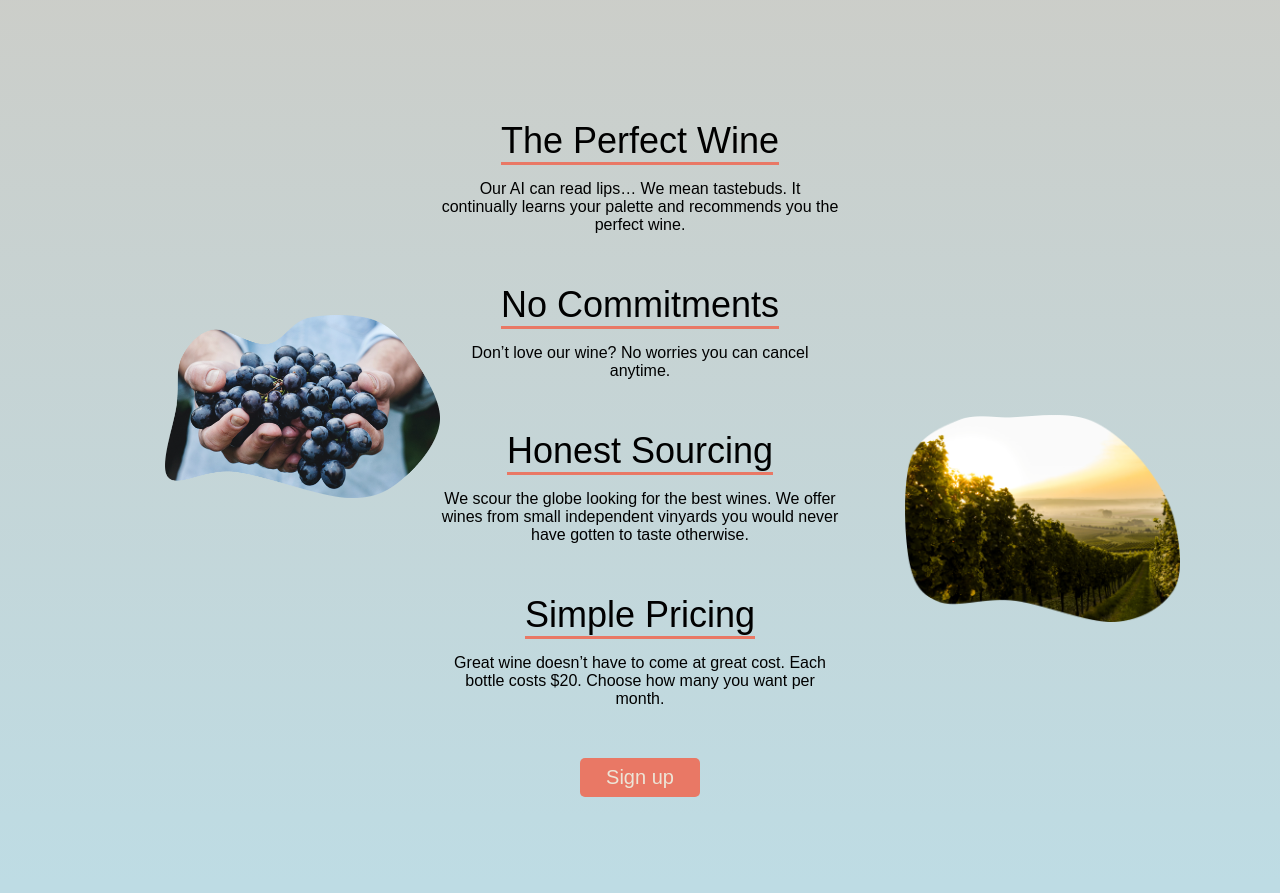
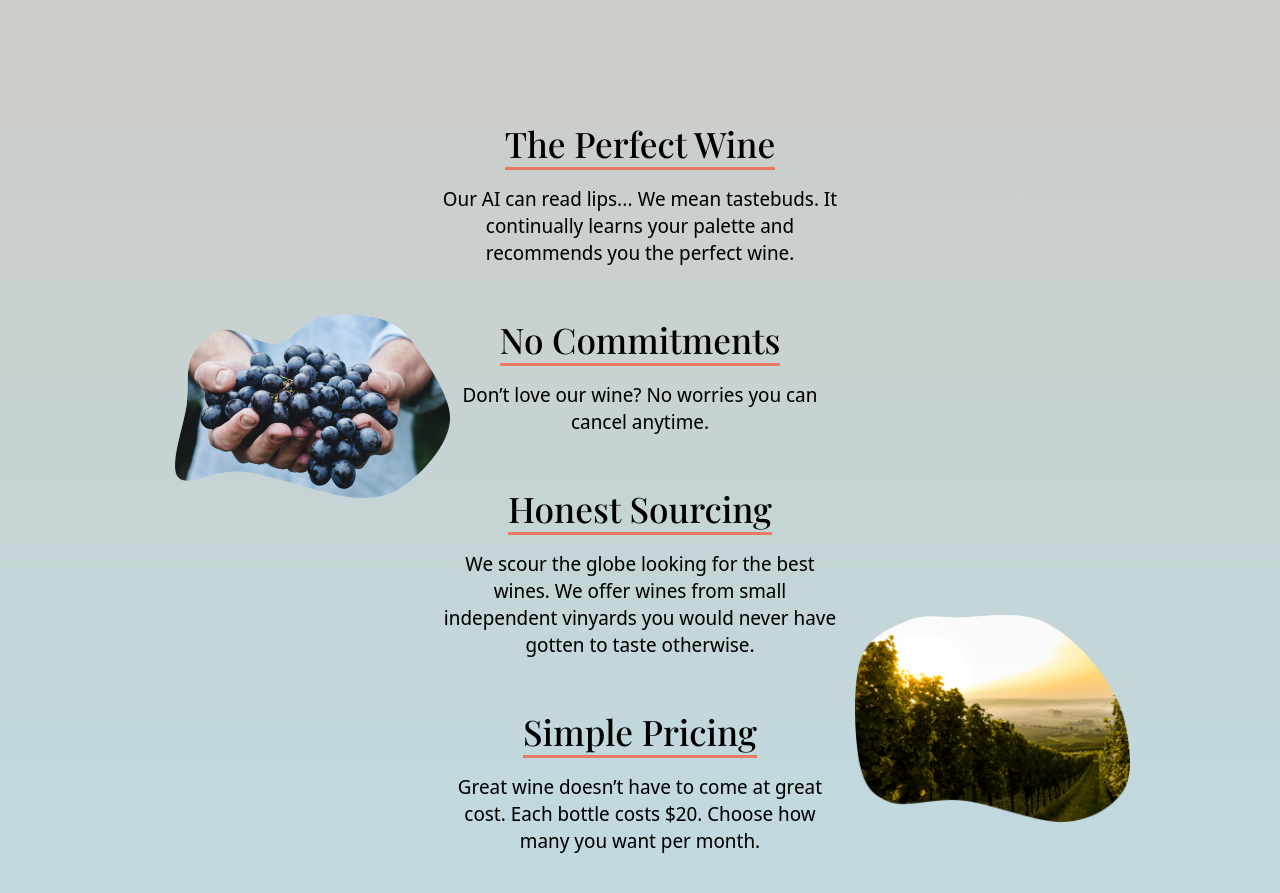
Before and after one commit to kennyputman/odin-landing-page, a plain HTML site: page index.html in a window 1280 px wide. Shown: the part 1980-2873 px from the top of the page. Drawn offline with nearby package versions, Linux system fonts and the light colour scheme; a web font is replaced by a local one.

Commit message:
set font families

```diff
--- a/index.html
+++ b/index.html
@@ -124,21 +124,21 @@
                 <img src="./images/vinyard.png" alt="">
             </div>
             <div class="extra-info-container">
-                <p class="extra-info-header">The Perfect Wine</p>
+                <h3 class="extra-info-header">The Perfect Wine</h3>
                 <p class="extra-info-content">Our AI can read lips… We mean tastebuds. It continually learns your
                     palette and recommends you the perfect wine. </p>
             </div>
             <div class="extra-info-container">
-                <p class="extra-info-header">No Commitments</p>
+                <h3 class="extra-info-header">No Commitments</h3>
                 <p class="extra-info-content">Don’t love our wine? No worries you can cancel anytime. </p>
             </div>
             <div class="extra-info-container">
-                <p class="extra-info-header">Honest Sourcing</p>
+                <h3 class="extra-info-header">Honest Sourcing</h3>
                 <p class="extra-info-content">We scour the globe looking for the best wines. We offer wines from small
                     independent vinyards you would never have gotten to taste otherwise. </p>
             </div>
             <div class="extra-info-container">
-                <p class="extra-info-header">Simple Pricing</p>
+                <h3 class="extra-info-header">Simple Pricing</h3>
                 <p class="extra-info-content">Great wine doesn’t have to come at great cost. Each bottle costs $20.
                     Choose how many you want per month. </p>
             </div>
--- a/style.css
+++ b/style.css
@@ -1,3 +1,7 @@
+@import url("https://fonts.googleapis.com/css2?family=Playfair+Display:ital,wght@0,400;0,500;0,600;0,700;0,800;1,400&display=swap");
+
+@import url("https://fonts.googleapis.com/css2?family=Noto+Sans+Display:ital,wght@0,400;0,500;0,600;1,400&display=swap");
+
 :root {
   --bg-orange: #e97865;
   --bg-light-orange: #e1b8a0;
@@ -17,7 +21,20 @@ body {
   display: flex;
   flex-direction: column;
   min-height: 100vh;
-  font-family: Arial, Helvetica, sans-serif;
+}
+
+h1,
+h2,
+h3,
+h4,
+h5,
+h6 {
+  font-family: "Playfair Display", serif;
+}
+
+p {
+  font-family: "Noto Sans Display", sans-serif;
+  font-size: 20px;
 }
 
 /* navbar */
@@ -168,14 +185,16 @@ nav .nav-links a {
 }
 
 .extra-info-container {
-  width: 400px;
+  max-width: 400px;
   display: flex;
   flex-direction: column;
   align-items: center;
 }
 
 .extra-info-header {
-  font-size: 36px;
+  font-size: 2.2em;
+  font-weight: 500;
+  text-align: center;
   display: inline-block;
   border-bottom: 3px solid #e97865;
   margin-bottom: 15px;
@@ -196,9 +215,9 @@ nav .nav-links a {
   background-color: var(--bg-orange);
 }
 
-@media (min-width: 1150px) {
+@media (min-width: 1080px) {
   .signup {
-    max-width: 1100px;
+    max-width: 1000px;
   }
 
   #grapes {
@@ -206,14 +225,14 @@ nav .nav-links a {
     width: 275px;
     position: absolute;
     top: 270px;
-    left: 75px;
+    left: 35px;
   }
 
   #vinyard {
     height: 275px;
     width: 275px;
     position: absolute;
-    top: 370px;
+    top: 570px;
     right: 10px;
   }
 
```
